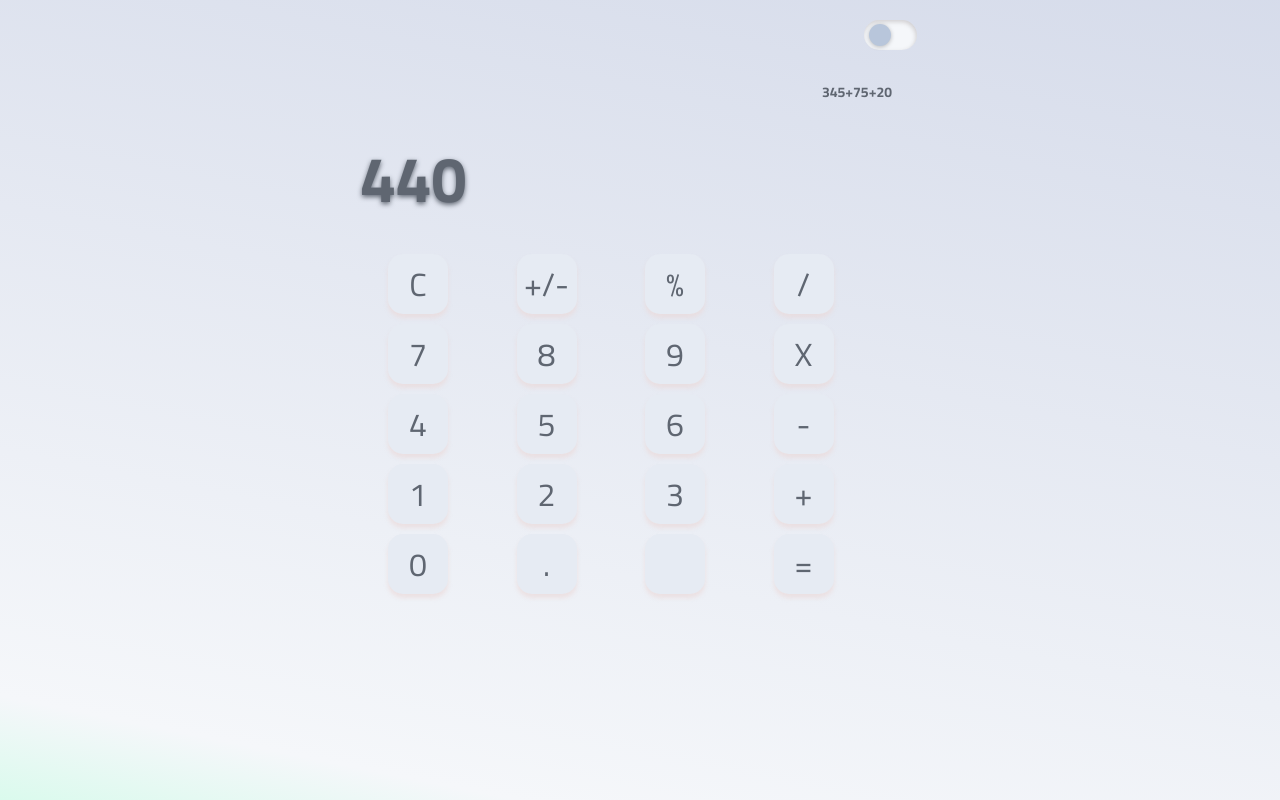
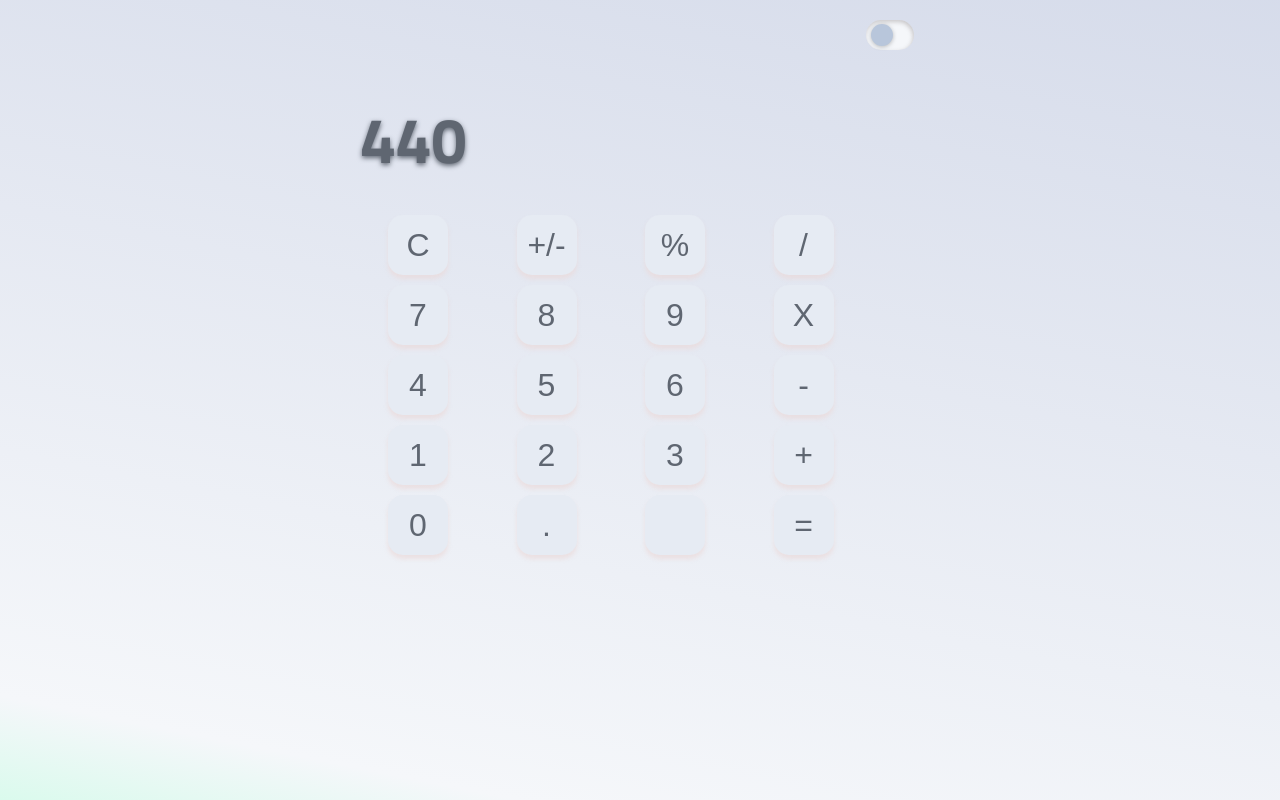
Before and after one commit to diegop384/calculator, a plain HTML site: page index.html in a window 1280 px wide. Drawn offline with Linux system fonts and the light colour scheme.

Commit message:
Numbers are printing in the formulaSpace and the numKeys it works

```diff
--- a/index.html
+++ b/index.html
@@ -11,41 +11,41 @@
 <body>
     <section class="main">
         <div class="switch-darkmode__container">
-            <div class="switch-darkmode__track" id="darkmodeSwitch">
+            <div class="switch-darkmode__track" id="trackButton">
                 <div class="switch-darkmode__button"></div>
             </div>
         </div>
         <div class="calculator-viewer__container">
-            <div class="viewer-formula-container">
-                <p class="formula">345+75+20</p>
+            <div class="viewer-formula-container" id="seeFormula">
             </div>
             <div class="viewer-output">
                 <p class="output">440</p>
             </div>
         </div>
         <div class="grid-buttons__container">
-            <div class="item1" id="deleteComplete">C</div>
-            <div class="item2" id="negativeSwitch">+/-</div>
-            <div class="item3" id="percent">%</div>
-            <div class="item4" id="division">/</div>
-            <div class="item5" id="sevenButton">7</div>
-            <div class="item6" id="eightButton">8</div>
-            <div class="item7" id="nineButton">9</div>
-            <div class="item8" id="multiplication">X</div>
-            <div class="item9" id="fourButton">4</div>
-            <div class="item10" id="fiveButton">5</div>
-            <div class="item11" id="sixButton">6</div>
-            <div class="item12" id="substraction">-</div>
-            <div class="item13" id="oneButton">1</div>
-            <div class="item14" id="twoButton">2</div>
-            <div class="item15" id="threeButton">3</div>
-            <div class="item16" id="sum">+</div>
-            <div class="item17" id="zeroButton">0</div>
-            <div class="item18" id="float">.</div>
-            <div class="item19" id="delete"></div>
-            <div class="item20" id="equalButton">=</div>
+            <button class="button item1" id="deleteComplete">C</button>
+            <button class="button item2" id="negativeSwitch">+/-</button>
+            <button class="button item3" id="percent">%</button>
+            <button class="button item4" id="division">/</button>
+            <button class="button item5" id="seven" value="7">7</button>
+            <button class="button item6" id="eight" value="8">8</button>
+            <button class="button item7" id="nine" value="9">9</button>
+            <button class="button item8" id="multiplication">X</button>
+            <button class="button item9" id="four" value="4">4</button>
+            <button class="button item10" id="five" value="5">5</button>
+            <button class="button item11" id="six" value="6">6</button>
+            <button class="button item12" id="substraction">-</button>
+            <button class="button item13" id="one" value="1">1</button>
+            <button class="button item14" id="two" value="2">2</button>
+            <button class="button item15" id="three" value="3">3</button>
+            <button class="button item16" id="sum">+</button>
+            <button class="button item17" id="zero" value="0">0</button>
+            <button class="button item18" id="float">.</button>
+            <button class="button item19" id="delete"></button>
+            <button class="button item20" id="equalButton">=</button>
         </div>
     </section>
-    <script src="./index.js"></script>
+    <script src="./js/darkMode.js"></script>
+    <script src="./js/mainFunc.js"></script>
 </body>
 </html>
--- a/index.js
+++ /dev/null
@@ -1 +0,0 @@
-document.documentElement.style.setProperty(property, value);
--- a/styles/style.css
+++ b/styles/style.css
@@ -3,6 +3,7 @@
     --button-color: #B8C6DB;
     --font-color: #5F6671;
     --calc-button-color:#E6EBF3;
+    --back-color : linear-gradient(11.35deg, #BCFEDE -11.05%, #F5F7FA 9.85%, #C3CBE1 155.22%, #F2E1FA 157.45%, #B8C6DB 171.78%);
 }
 
 html{
@@ -18,7 +19,7 @@ body {
     display: flex;
     justify-content: center;
     color: var(--font-color);
-    background: linear-gradient(11.35deg, #BCFEDE -11.05%, #F5F7FA 9.85%, #C3CBE1 155.22%, #F2E1FA 157.45%, #B8C6DB 171.78%);
+    background: var(--back-color);
 }
 
 section {
@@ -39,15 +40,18 @@ section {
 }
 
 .switch-darkmode__track{
+    box-sizing: border-box;
     margin: 0 auto;
-    padding-left: 5px;
+    padding: 0 5px;
     width: 80%;
     height: 100%;
     display: flex;
     align-items: center;
+    justify-content: flex-start;
     background: var(--thumb-color);
-    box-shadow: inset -1px 2px 4px rgba(131, 122, 122, 0.32);
+    box-shadow: inset -1px 2px 4px rgba(131, 122, 122, 0.384);
     border-radius: 15px;
+    transition: 500ms;
 }
 
 .switch-darkmode__button{
@@ -60,6 +64,7 @@ section {
 
 .viewer-formula-container{
     width: 95%;
+    height: 15px;
     text-align: end;
     font-size: 1.4rem;
     font-weight: 600;
@@ -84,7 +89,7 @@ section {
     gap: 10px;
 }
 
-.grid-buttons__container > div{
+.button {
     width: 60px;
     height: 60px;
     display: flex;
@@ -93,10 +98,12 @@ section {
     font-size: 3.2rem;
     background: var(--calc-button-color);
     box-shadow: 0px 4px 4px rgba(235, 217, 217, 0.69);
+    border: none;
     border-radius: 15px;
+    cursor: pointer;
+    color: var(--font-color);
 }
 
-.grid-buttons__container > div:hover{
+.button:hover{
     filter: brightness(95%);
-
 }
```
